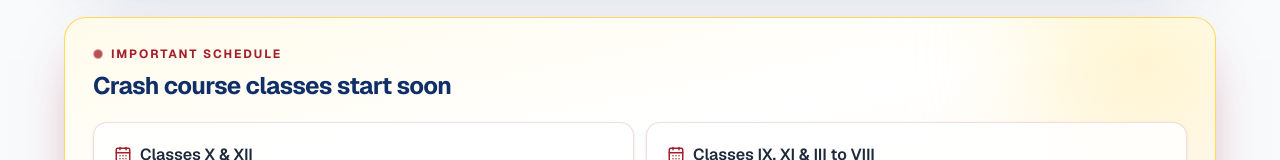
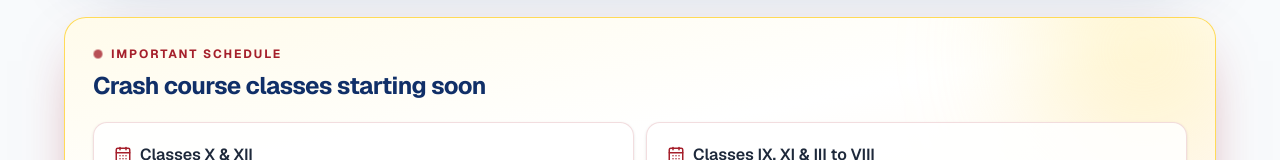
Before and after one commit to nikhilgoswami99/Sai-Academy-LMS, a Next.js app: page /courses in a window 1280 px wide. Shown: the part 545-705 px from the top of the page. Built offline with nearby package versions, Linux system fonts and the light colour scheme.

Commit message:
feat: update heading text for crash course schedule to improve clarity

```diff
--- a/components/website/crash-course-schedule-note.tsx
+++ b/components/website/crash-course-schedule-note.tsx
@@ -38,7 +38,7 @@ export function CrashCourseScheduleNote({
           id="crash-course-schedule-title"
           className="mt-2 text-xl font-bold tracking-tight text-brand-blue sm:text-2xl"
         >
-          Crash course classes start soon
+          Crash course classes starting soon
         </h2>
 
         <div
```
